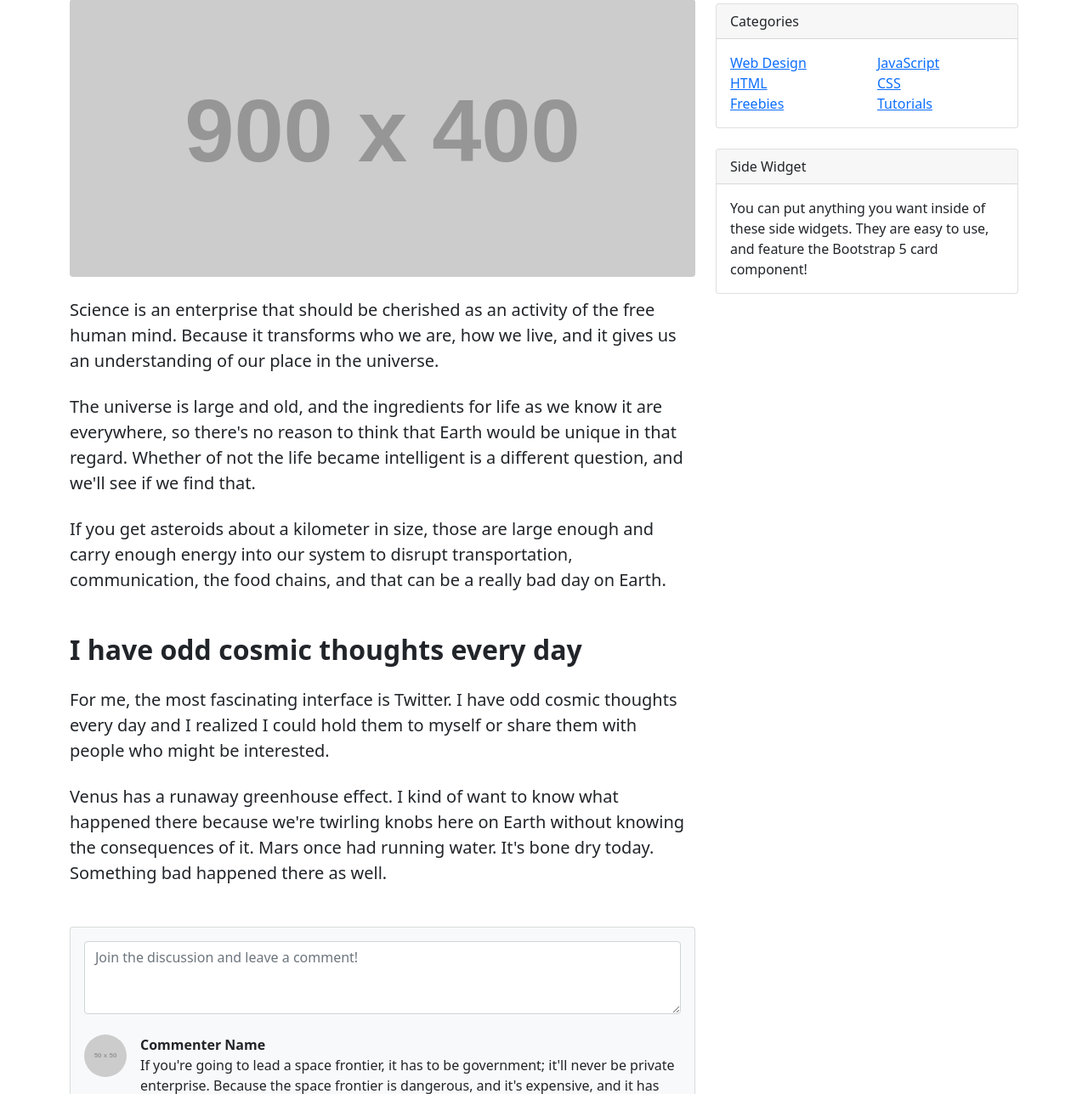
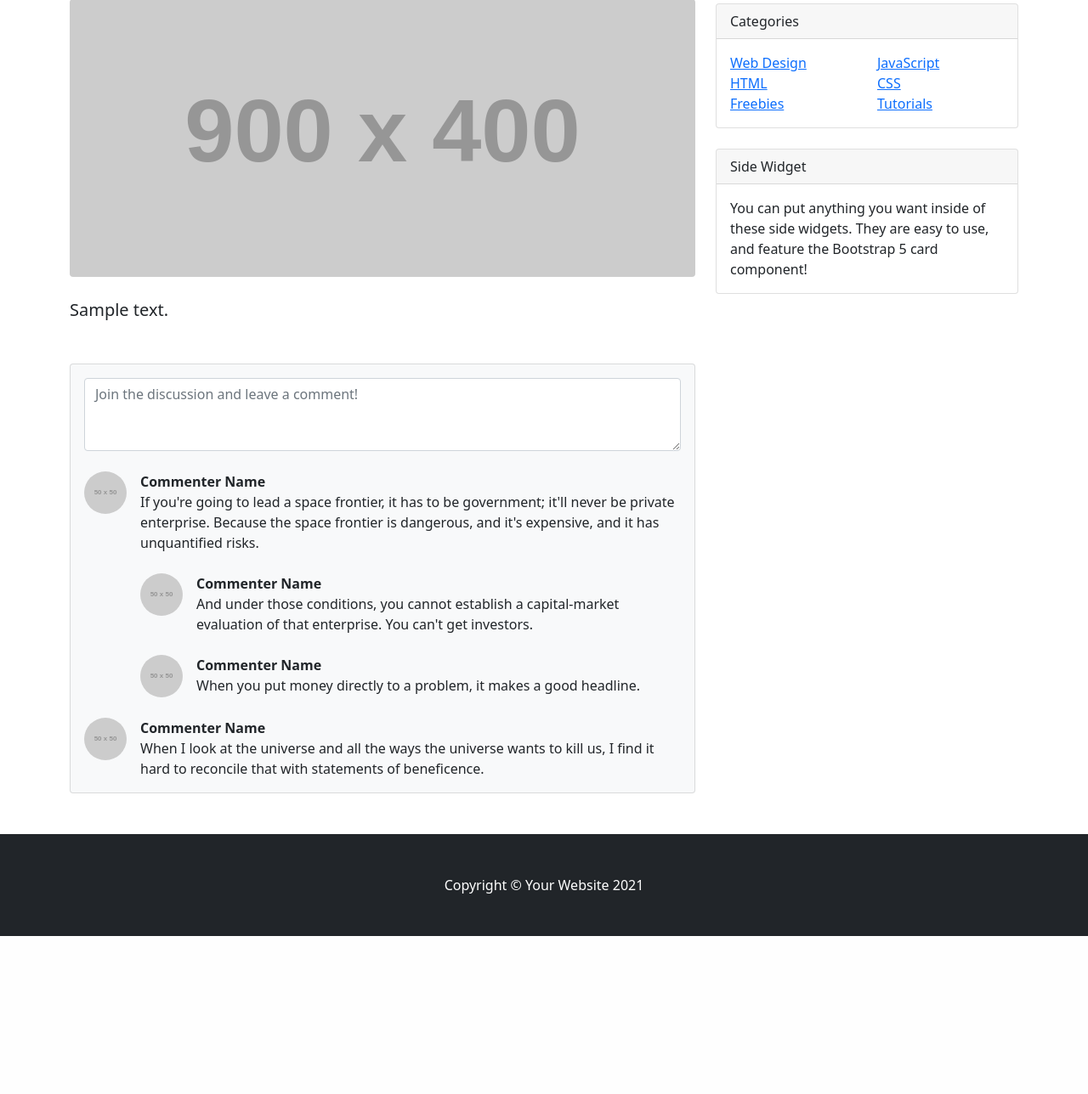
Before and after one commit to ZeroMin-K/do_it_django, a Django app: template blog/templates/blog/post_detail.html in a window 1280 px wide. Shown: the part 237-1525 px from the top of the page at 85% size. After the commit the page ends 1339 px from the top, so only its background shows below. Run offline with Django 3.2, Linux system fonts and the light colour scheme; the template is opened without the code that fills it: most values are stand-ins (such as "Sample title", 1, 10 or a date in 2020); grey boxes labelled with a size stand in for pictures from a placeholder-image service; some libraries are stand-ins or nearby versions.

Commit message:
post_detail.html 본문 추가

```diff
--- a/blog/templates/blog/post_detail.html
+++ b/blog/templates/blog/post_detail.html
@@ -52,12 +52,7 @@
                         <figure class="mb-4"><img class="img-fluid rounded" src="https://dummyimage.com/900x400/ced4da/6c757d.jpg" alt="..." /></figure>
                         <!-- Post content-->
                         <section class="mb-5">
-                            <p class="fs-5 mb-4">Science is an enterprise that should be cherished as an activity of the free human mind. Because it transforms who we are, how we live, and it gives us an understanding of our place in the universe.</p>
-                            <p class="fs-5 mb-4">The universe is large and old, and the ingredients for life as we know it are everywhere, so there's no reason to think that Earth would be unique in that regard. Whether of not the life became intelligent is a different question, and we'll see if we find that.</p>
-                            <p class="fs-5 mb-4">If you get asteroids about a kilometer in size, those are large enough and carry enough energy into our system to disrupt transportation, communication, the food chains, and that can be a really bad day on Earth.</p>
-                            <h2 class="fw-bolder mb-4 mt-5">I have odd cosmic thoughts every day</h2>
-                            <p class="fs-5 mb-4">For me, the most fascinating interface is Twitter. I have odd cosmic thoughts every day and I realized I could hold them to myself or share them with people who might be interested.</p>
-                            <p class="fs-5 mb-4">Venus has a runaway greenhouse effect. I kind of want to know what happened there because we're twirling knobs here on Earth without knowing the consequences of it. Mars once had running water. It's bone dry today. Something bad happened there as well.</p>
+                            <p class="fs-5 mb-4">{{ post.content }}</p>
                         </section>
                     </article>
                     <!-- Comments section-->
```
